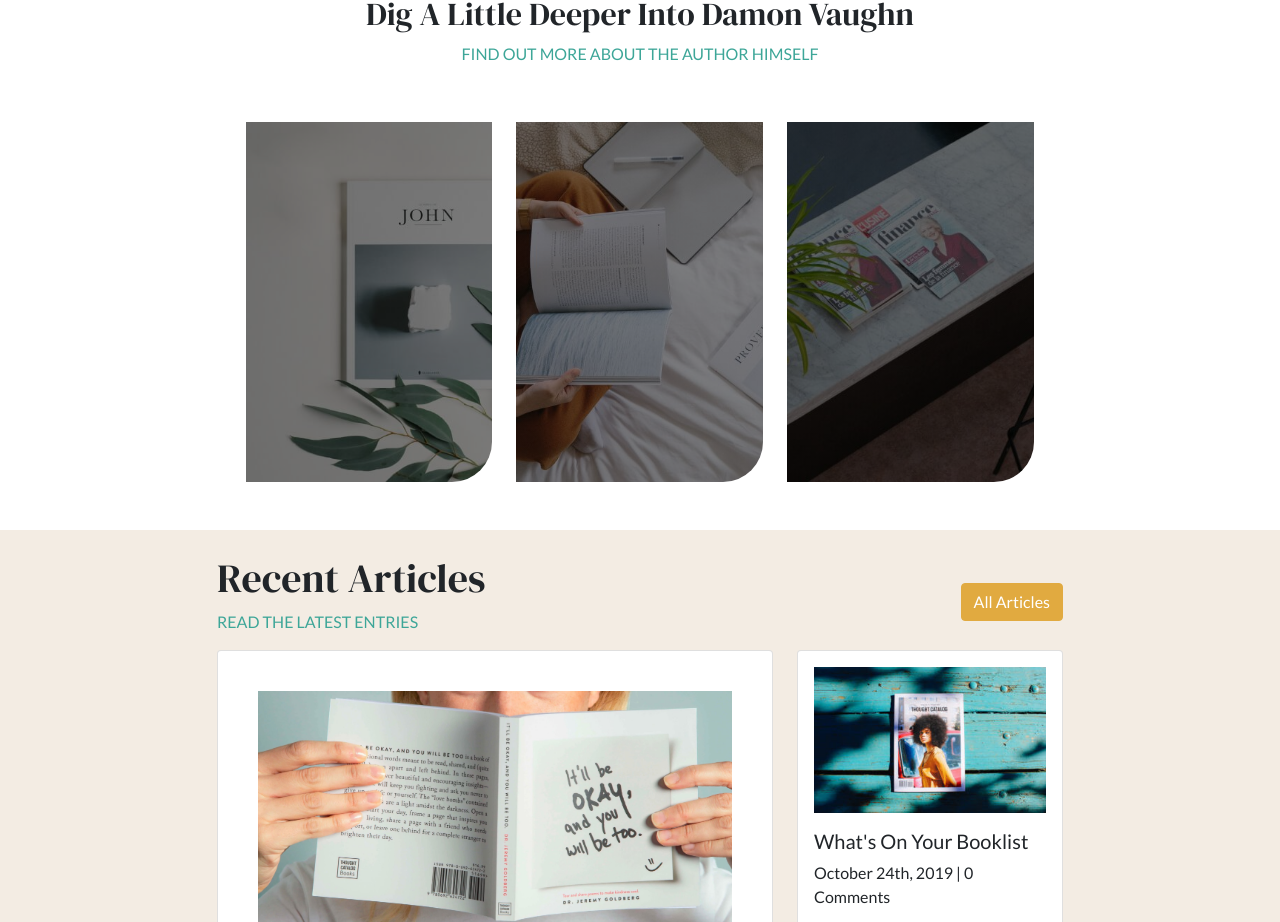
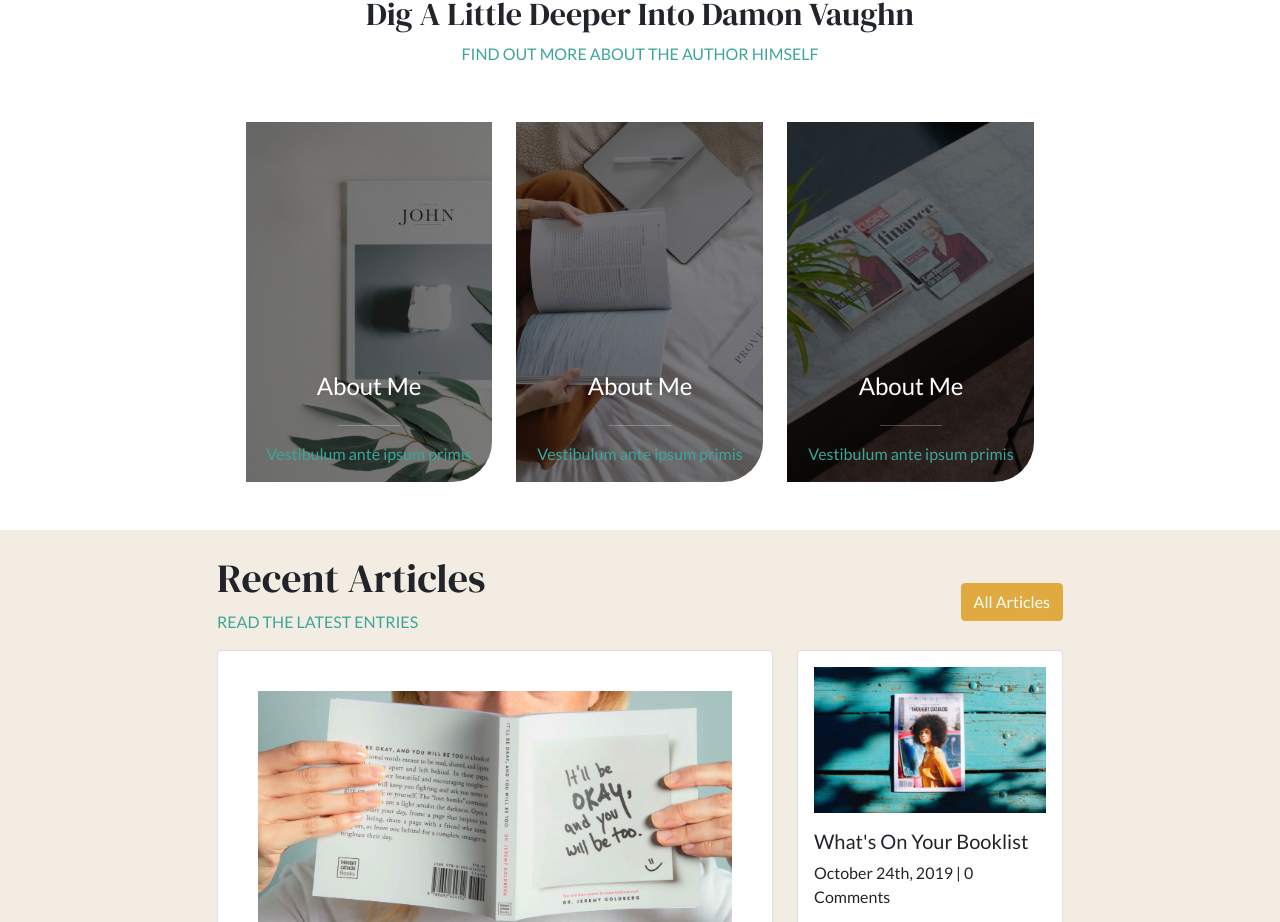
Before and after one commit to Riki420/proj-html-vuejs, a Vue app: page / in a window 1280 px wide. Shown: the part 3398-4320 px from the top of the page. Built offline with nearby package versions, Linux system fonts and the light colour scheme; a web font is replaced by a local one.

Commit message:
littledeep text in box

```diff
--- a/src/components/Littledeep.vue
+++ b/src/components/Littledeep.vue
@@ -9,13 +9,25 @@
               <p class="keppel pb-2">FIND OUT MORE ABOUT THE AUTHOR HIMSELF</p>
             </div>
             <div class="col-12 col-md-4 col-lg-4 mt-2">
-              <div class="box-1 round-right"></div>
+              <div class="box-1 round-right">
+                <h4 class="text-white">About Me</h4>
+                <hr class="bg-white w-25" />
+                <p class="keppel">Vestibulum ante ipsum primis</p>
+              </div>
             </div>
             <div class="col-12 col-md-4 col-lg-4 mt-2">
-              <div class="box-3 round-right"></div>
+              <div class="box-3 round-right">
+                <h4 class="text-white">About Me</h4>
+                <hr class="bg-white w-25" />
+                <p class="keppel">Vestibulum ante ipsum primis</p>
+              </div>
             </div>
             <div class="col-12 col-md-4 col-lg-4 mt-2">
-              <div class="box-4 round-right"></div>
+              <div class="box-4 round-right">
+                <h4 class="text-white">About Me</h4>
+                <hr class="bg-white w-25" />
+                <p class="keppel">Vestibulum ante ipsum primis</p>
+              </div>
             </div>
           </div>
         </div>
@@ -37,6 +49,12 @@ export default {
   background-position: left;
   background-size: cover;
   min-height: 360px;
+  display: flex;
+  flex-direction: column;
+  align-content: center;
+  align-items: center;
+  justify-content: flex-end;
+  text-align: center;
   &:hover {
     box-shadow: 2px 2px 4px 2px rgba(0, 0, 0, 0.2);
     cursor: pointer;
@@ -48,6 +66,12 @@ export default {
   background-position: left;
   background-size: cover;
   min-height: 360px;
+  display: flex;
+  flex-direction: column;
+  align-content: center;
+  align-items: center;
+  justify-content: flex-end;
+  text-align: center;
   &:hover {
     box-shadow: 2px 2px 4px 2px rgba(0, 0, 0, 0.2);
     cursor: pointer;
@@ -59,6 +83,12 @@ export default {
   background-position: left;
   background-size: cover;
   min-height: 360px;
+  display: flex;
+  flex-direction: column;
+  align-content: center;
+  align-items: center;
+  justify-content: flex-end;
+  text-align: center;
   &:hover {
     box-shadow: 2px 2px 4px 2px rgba(0, 0, 0, 0.2);
     cursor: pointer;
```
Also changed, not shown: 7 other files (tests, documents, lock files or other folders).
